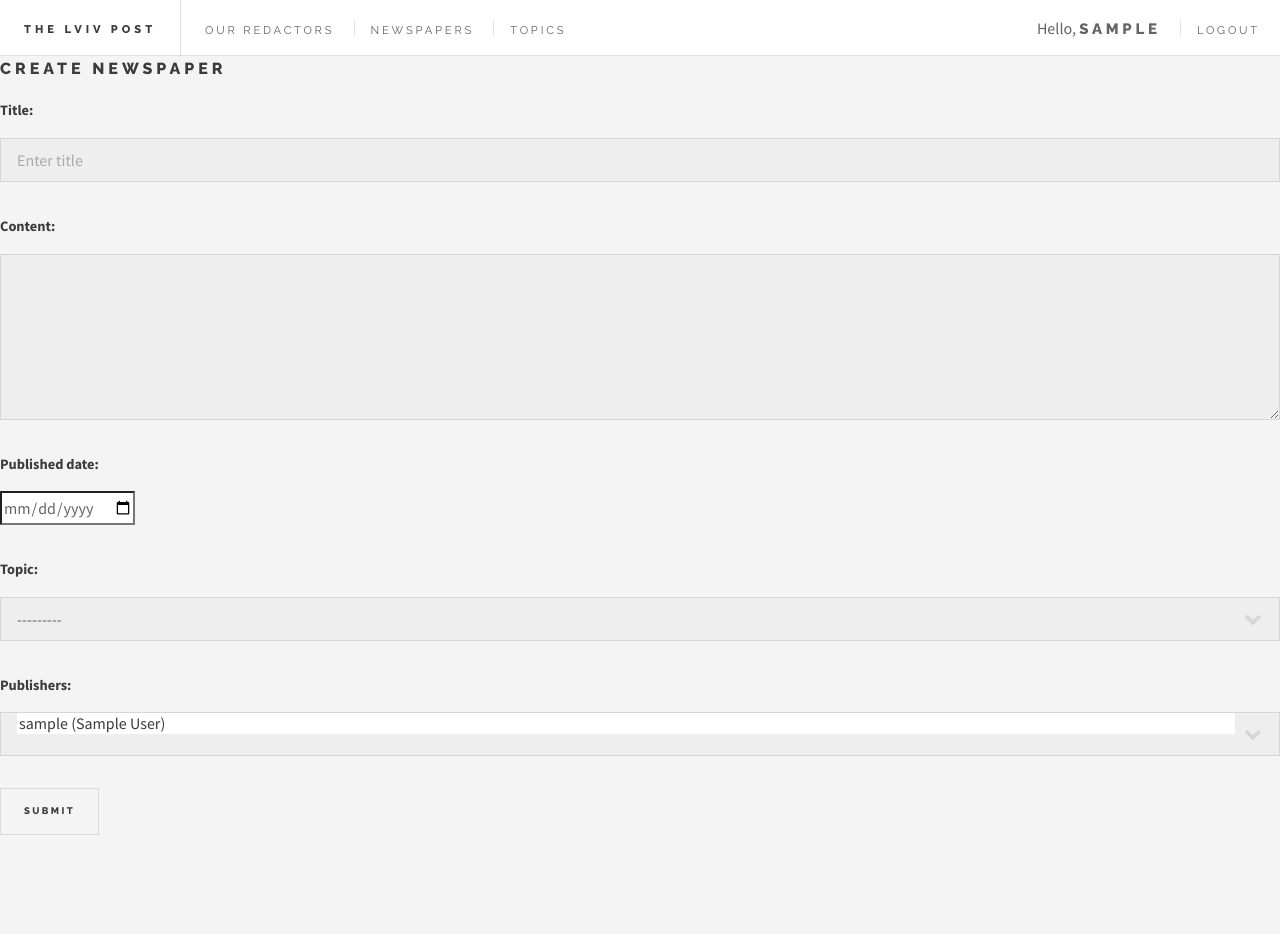
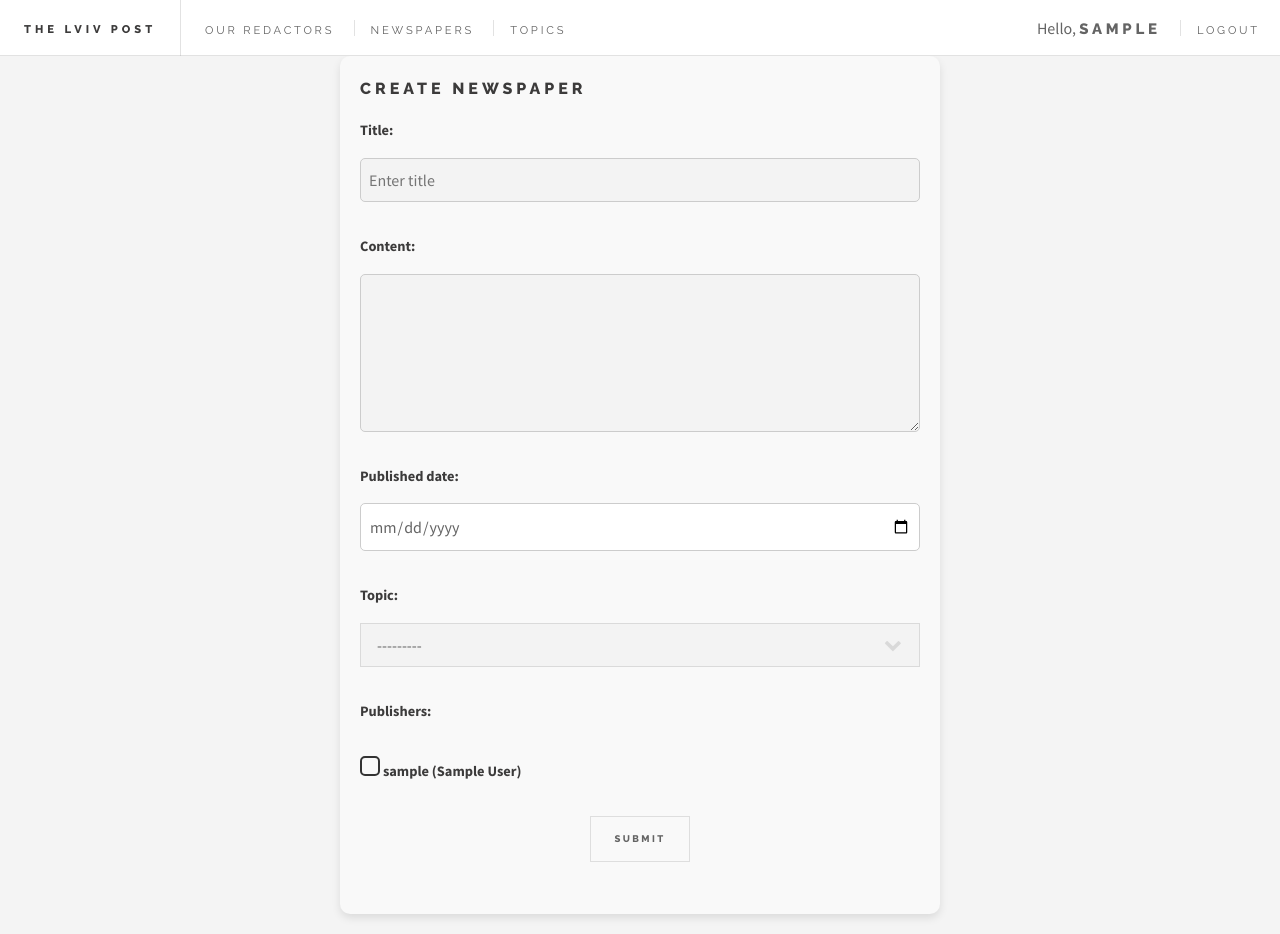
Before and after one commit to MarianKovalyshyn/newspaper-agency, a Django app: page /newspapers/create in a window 1280 px wide. Before the commit the page ends 835 px from the top, so only its background shows below. Run offline with Django 4.2, Linux system fonts and the light colour scheme; a user stored in the database is signed in; tables that the repository leaves empty hold one stand-in row (values such as "Sample post").

Commit message:
Adjust styles for forms

```diff
--- a/agency/forms.py
+++ b/agency/forms.py
@@ -23,6 +23,7 @@
             "title": forms.TextInput(attrs={"placeholder": "Enter title"}),
             "published_date": forms.DateInput(attrs={"type": "date"}),
             "content": forms.Textarea(attrs={"rows": 5}),
+            "publishers": forms.CheckboxSelectMultiple(),
         }
 
 
--- a/agency/static/css/styles.css
+++ b/agency/static/css/styles.css
@@ -1865,7 +1865,7 @@
     background-color: transparent;
     border: 0;
     box-shadow: inset 0 0 0 1px rgba(160, 160, 160, 0.3);
-    color: #3c3b3b !important;
+    color: #3c3b3b ant;
     cursor: pointer;
     display: inline-block;
     font-family: "Raleway", Helvetica, sans-serif;
@@ -2140,98 +2140,27 @@
     padding: 0.75em 1em;
 }
 
-input[type="checkbox"],
-input[type="radio"] {
-    -moz-appearance: none;
-    -webkit-appearance: none;
-    -ms-appearance: none;
-    appearance: none;
-    display: block;
-    float: left;
-    margin-right: -2em;
-    opacity: 0;
-    width: 1em;
-    z-index: -1;
-}
-
-input[type="checkbox"] + label,
-input[type="radio"] + label {
-    text-decoration: none;
-    color: #646464;
-    cursor: pointer;
-    display: inline-block;
-    font-size: 1em;
-    font-weight: 400;
-    padding-left: 2.4em;
-    padding-right: 0.75em;
-    position: relative;
-}
-
-input[type="checkbox"] + label:before,
-input[type="radio"] + label:before {
-    -moz-osx-font-smoothing: grayscale;
-    -webkit-font-smoothing: antialiased;
-    display: inline-block;
-    font-style: normal;
-    font-variant: normal;
-    text-rendering: auto;
-    line-height: 1;
-    text-transform: none !important;
-    font-family: 'Font Awesome 5 Free';
-    font-weight: 900;
-}
-
-input[type="checkbox"] + label:before,
-input[type="radio"] + label:before {
-    background: rgba(160, 160, 160, 0.075);
-    border: solid 1px rgba(160, 160, 160, 0.3);
-    content: '';
-    display: inline-block;
-    font-size: 0.8em;
-    height: 2.0625em;
-    left: 0;
-    line-height: 2.0625em;
-    position: absolute;
-    text-align: center;
-    top: 0;
-    width: 2.0625em;
-}
-
-input[type="checkbox"]:checked + label:before,
-input[type="radio"]:checked + label:before {
-    background: #3c3b3b;
-    border-color: #3c3b3b;
-    color: #ffffff;
-    content: '\f00c';
-}
-
-input[type="checkbox"]:focus + label:before,
-input[type="radio"]:focus + label:before {
-    border-color: #2ebaae;
-    box-shadow: 0 0 0 1px #2ebaae;
-}
-
 input[type="radio"] + label:before {
     border-radius: 100%;
 }
 
 ::-webkit-input-placeholder {
-    color: #aaaaaa !important;
+    color: #aaaaaa ant;
     opacity: 1.0;
 }
 
 :-moz-placeholder {
-    color: #aaaaaa !important;
+    color: #aaaaaa ant;
     opacity: 1.0;
 }
 
 ::-moz-placeholder {
-    color: #aaaaaa !important;
+    color: #aaaaaa ant;
     opacity: 1.0;
 }
 
 :-ms-input-placeholder {
-    color: #aaaaaa !important;
+    color: #aaaaaa ant;
     opacity: 1.0;
 }
 
@@ -3742,3 +3671,66 @@
 .newspaper p {
     margin: 5px 0;
 }
+
+/*I use '!important' because it's a css from template and some thing behaves weirdly without it.'*/
+
+.form-container {
+  max-width: 600px; !important;
+  margin: 0 auto; !important;
+  padding: 20px; !important;
+  background-color: #f9f9f9; !important;
+  border-radius: 10px; !important;
+  box-shadow: 0 4px 8px rgba(0, 0, 0, 0.1); !important;
+}
+
+.form-fields {
+  margin-bottom: 10px; !important;
+}
+
+.form-fields label {
+  font-weight: bold; !important;
+}
+
+.form-fields input, .form-fields textarea {
+  width: 100%; !important;
+  padding: 8px; !important;
+  border: 1px solid #ccc; !important;
+  border-radius: 5px; !important;
+  box-sizing: border-box; !important;
+}
+
+.form-submit {
+  text-align: center; !important;
+}
+
+input[type="checkbox"] {
+  -webkit-appearance: none; !important;
+  -moz-appearance: none; !important;
+  appearance: none; !important;
+  border: 2px solid #333; !important;
+  width: 20px; !important;
+  height: 20px; !important;
+  border-radius: 5px; !important;
+  cursor: pointer; !important;
+}
+
+input[type="checkbox"]:checked {
+  background-color: #333; !important;
+}
+
+input[type="checkbox"]::before {
+  content: "\2713"; !important;
+  font-size: 16px; !important;
+  color: white; !important;
+  position: absolute; !important;
+  top: 50%; !important;
+  left: 50%; !important;
+  transform: translate(-50%, -50%); !important;
+  display: none; !important;
+}
+
+input[type="checkbox"]:checked::before {
+  display: block; !important;
+}
+
+/*I use '!important' because it's a css from template and some thing behaves weirdly without it.'*/
--- a/templates/agency/newspaper_confirm_delete.html
+++ b/templates/agency/newspaper_confirm_delete.html
@@ -3,12 +3,11 @@
 {% block content %}
 
   <p style="text-align: center">Are you sure that you want to delete <strong>{{ newspaper.title }}</strong>?</p>
-  <div class="centered-form">
-    <form action="" method="post">
+
+  <form action="" method="post" style="text-align: center">
       {% csrf_token %}
       <input type="submit" value="Yes">
       <a href="{% url 'agency:newspaper-detail' newspaper.pk %}" class="button">No</a>
     </form>
-  </div>
 
 {% endblock %}
--- a/templates/agency/newspaper_form.html
+++ b/templates/agency/newspaper_form.html
@@ -2,12 +2,18 @@
 
 {% block content %}
 
+  <div class="form-container">
     <h1>{{ object|yesno:"Edit,Create" }} newspaper</h1>
 
     <form action="" method="post" novalidate>
       {% csrf_token %}
+      <div class="form-fields">
         {{ form.as_p }}
+      </div>
+      <div class="form-submit">
         <input type="submit" value="Submit">
+      </div>
     </form>
+  </div>
 
 {% endblock %}
--- a/templates/agency/redactor_confirm_delete.html
+++ b/templates/agency/redactor_confirm_delete.html
@@ -3,13 +3,10 @@
 {% block content %}
   <p style="text-align: center">Are you sure that you want to delete <strong>{{ redactor.username }}</strong>?</p>
 
-  <div class="centered-form">
-    <form action="" method="post">
+  <form action="" method="post" style="text-align: center">
       {% csrf_token %}
-
       <input type="submit" value="Yes">
       <a href="{% url 'agency:redactor-detail' redactor.pk %}" class="button">No</a>
     </form>
-  </div>
 
 {% endblock %}
--- a/templates/agency/redactor_form.html
+++ b/templates/agency/redactor_form.html
@@ -2,12 +2,18 @@
 
 {% block content %}
 
+  <div class="form-container">
     <h1>{{ object|yesno:"Update,Add" }} redactor</h1>
 
     <form action="" method="post" novalidate>
       {% csrf_token %}
+      <div class="form-fields">
         {{ form.as_p }}
+      </div>
+      <div class="form-submit">
         <input type="submit" value="Submit">
+      </div>
     </form>
+  </div>
 
 {% endblock %}
--- a/templates/agency/topic_confirm_delete.html
+++ b/templates/agency/topic_confirm_delete.html
@@ -4,12 +4,10 @@
 
   <p style="text-align: center">Are you sure that you want to delete <strong>{{ topic.name }}</strong>?</p>
 
-  <div class="centered-form">
-    <form action="" method="post">
+    <form action="" method="post" style="text-align: center">
       {% csrf_token %}
       <input type="submit" value="Yes">
       <a href="{% url 'agency:topic-detail' topic.pk %}" class="button">No</a>
     </form>
-  </div>
 
 {% endblock %}
--- a/templates/agency/topic_form.html
+++ b/templates/agency/topic_form.html
@@ -2,12 +2,18 @@
 
 {% block content %}
 
+  <div class="form-container">
     <h1>{{ object|yesno:"Edit,Add new" }} topic</h1>
 
     <form action="" method="post" novalidate>
       {% csrf_token %}
+      <div class="form-fields">
         {{ form.as_p }}
+      </div>
+      <div class="form-submit">
         <input type="submit" value="Submit">
+      </div>
     </form>
+  </div>
 
 {% endblock %}
```
Also changed, not shown: other parts of agency/static/css/styles.css (+18 -18 lines). Lines whose indentation alone changed are shown as unchanged.
